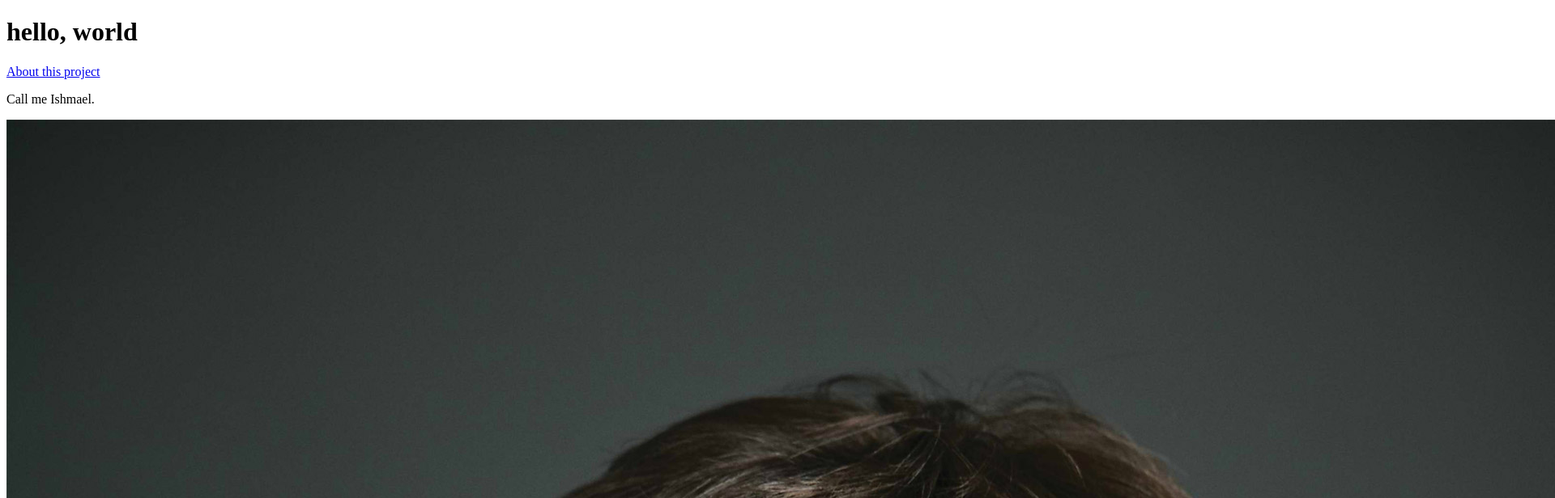
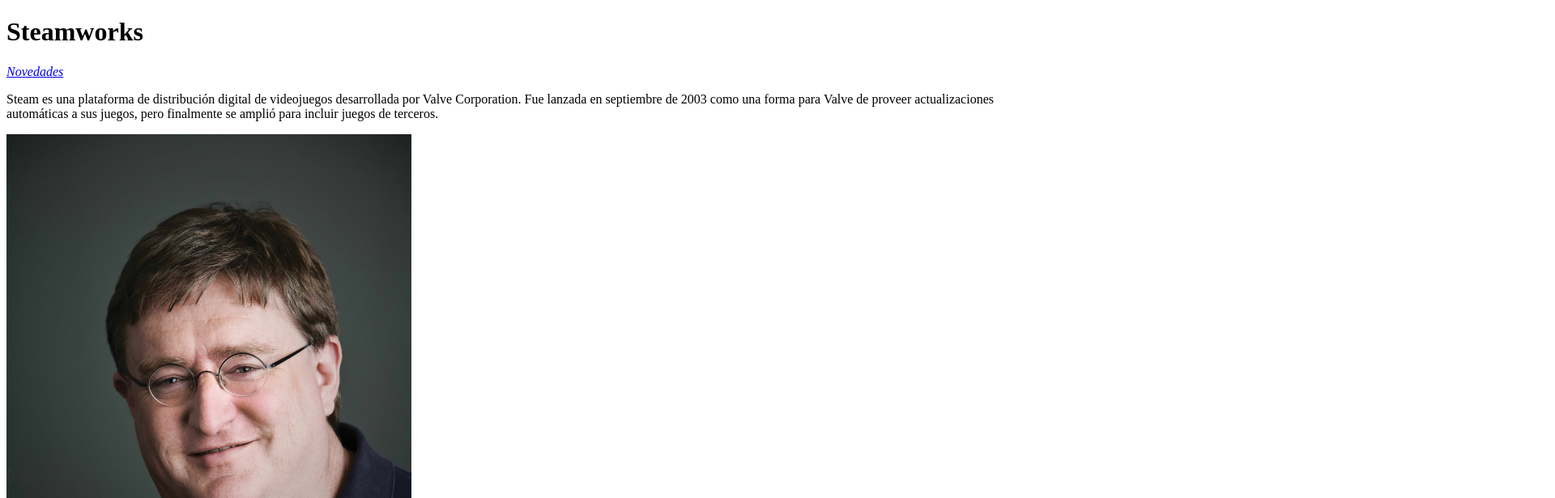
Before and after one commit to zmazan12g/Selecta, a plain HTML site: page index.html in a window 1280 px wide. Shown: the top 616 px of the page at 81% size, 1920 px wide, since content can reach past the window. Drawn offline with Linux system fonts and the light colour scheme.

Commit message:
Update about.html and index.html

```diff
--- a/index.html
+++ b/index.html
@@ -1,12 +1,14 @@
 <!DOCTYPE html>
 <html>
     <head>
-        <title>A whale of a greeting</title>
+        <title>Valveworks</title>
     </head>
     <body>
-        <h1>hello, world</h1>
-        <a href="about.html">About this project</a>
-        <p>Call me Ishmael.</p>
-        <img src="images/gaben.jpg" alt="Gamer Jesus">
+        <h1><strong>Steamworks</strong></h1>
+        <a href="about.html"><em>Novedades</em></a>
+        <p>
+        Steam es una plataforma de distribución digital de videojuegos desarrollada por Valve Corporation. Fue lanzada en septiembre de 2003 como una forma para Valve de proveer actualizaciones automáticas a sus juegos, pero finalmente se amplió para incluir juegos de terceros.
+        </p>
+        <img src="images/gaben.jpg" alt="Gamer Jesus" width="500" height="800">
     </body>
 </html>
```
Also changed, not shown: about.html (+4 -4 lines).
